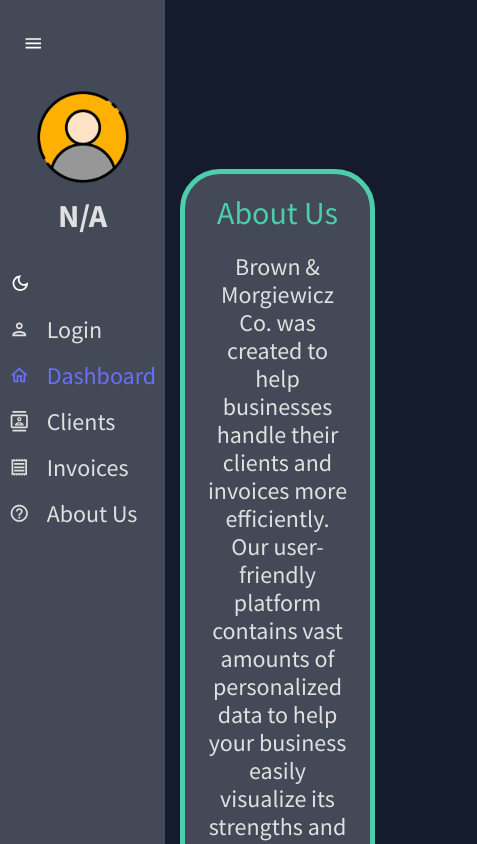
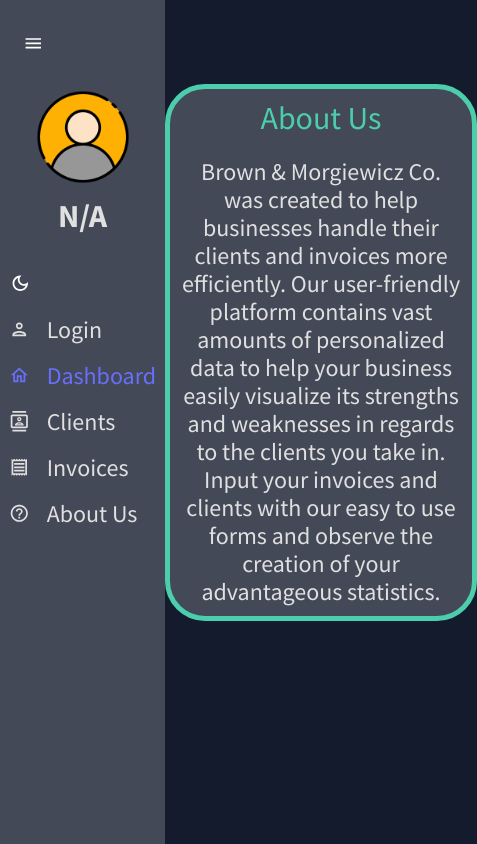
Before and after one commit to BaseBenjamin13/dashboard_client, a React (Create React App) app: page /about in a window 390 px wide. Shown: the top 844 px of the page, 477 px wide, since content can reach past the window. Built offline with nearby package versions, Linux system fonts and the light colour scheme.

Commit message:
made about us page mobile responsive

```diff
--- a/src/pages/AboutUsPage.js
+++ b/src/pages/AboutUsPage.js
@@ -1,25 +1,41 @@
-import React, { useContext } from 'react';
+import React, { useContext, useState, useEffect } from 'react';
 import { Box, IconButton, Typography, useTheme } from "@mui/material";
 import { tokens, ColorModeContext } from "../theme";
+import { getIsMobile } from '../helpers/getIsMobile';
 
 function AboutUsPage() {
 
     const theme = useTheme();
     const colors = tokens(theme.palette.mode);
     const colorMode = useContext(ColorModeContext);
+    const [isMobile, setIsMobile] = useState(false);
+
+    useEffect(() => {
+        getIsMobile(setIsMobile)
+    }, [])
+
+    let boxStyle = isMobile ? {
+        backgroundColor: `${colors.primary[400]} !important`,
+        width: '80vw',
+        margin: '0 auto',
+        marginTop: '10vh',
+        padding: '10px',
+        borderRadius: '40px',
+        border: `5px solid ${colors.greenAccent[500]}`,
+    } : {
+        backgroundColor: `${colors.primary[400]} !important`,
+        width: '50vw',
+        margin: '0 auto',
+        marginTop: '20vh',
+        padding: '20px',
+        borderRadius: '40px',
+        border: `5px solid ${colors.greenAccent[500]}`,
+    }
 
     return (
         <div>
             <Box
-                sx={{
-                    backgroundColor: `${colors.primary[400]} !important`,
-                    width: '50vw',
-                    margin: '0 auto',
-                    marginTop: '20vh',
-                    padding: '20px',
-                    borderRadius: '40px',
-                    border: `5px solid ${colors.greenAccent[500]}`,
-                }}
+                sx={boxStyle}
             >
                 <Typography variant="h2" color={colors.greenAccent[500]}>
                     About Us
```
